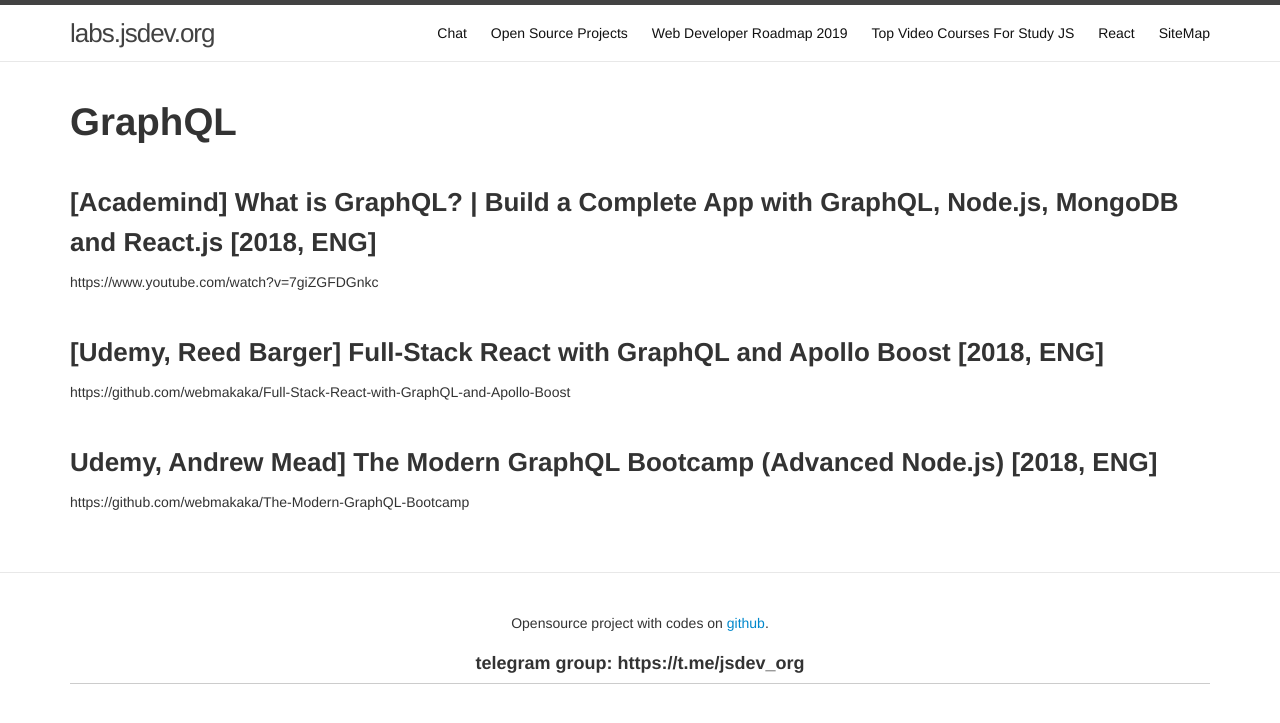
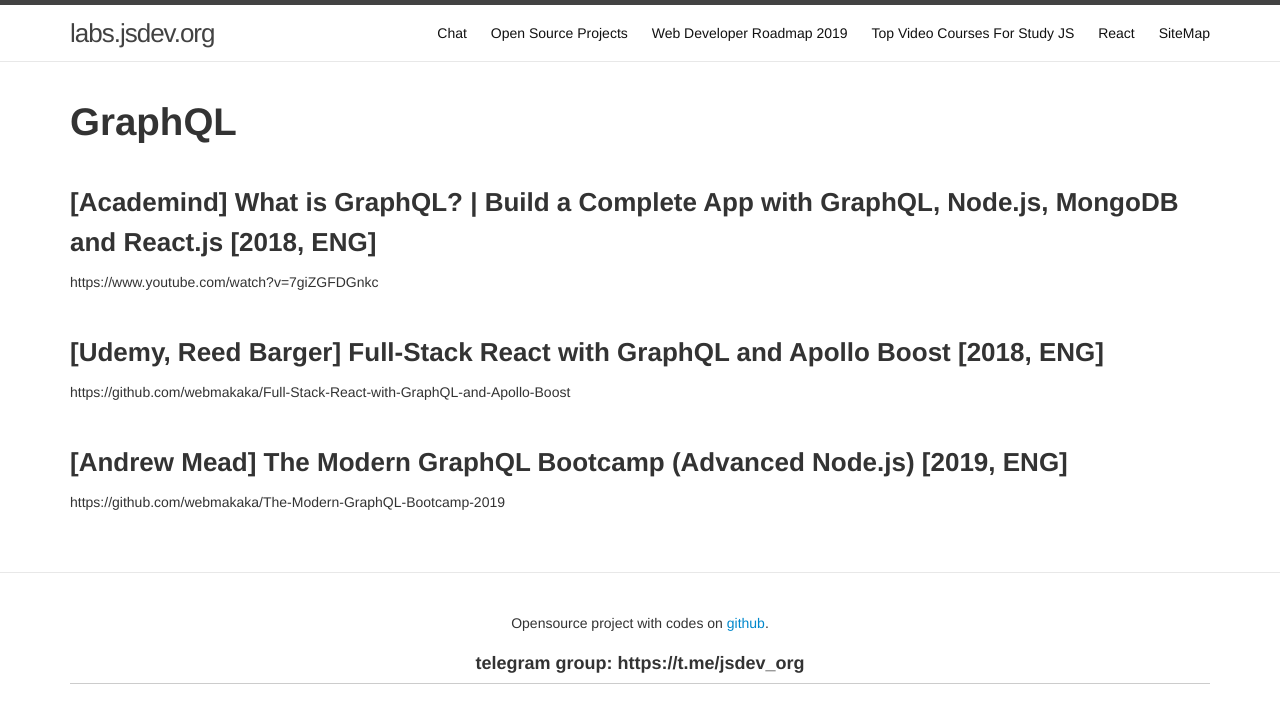
Before and after one commit to webmakaka/labs.jsdev.org, a Jekyll site: the page built from website/17-graphql/01-index.md, in a window 1280 px wide. Shown: the top 723 px of the page. Built offline with Jekyll 4.4.1, drawn with Linux system fonts in a browser that asks for light colours.

Commit message:
upd broken links

```diff
--- a/website/17-graphql/01-index.md
+++ b/website/17-graphql/01-index.md
@@ -21,6 +21,6 @@ https://github.com/webmakaka/Full-Stack-React-with-GraphQL-and-Apollo-Boost
 
 <br/>
 
-### Udemy, Andrew Mead] The Modern GraphQL Bootcamp (Advanced Node.js) [2018, ENG]
+### [Andrew Mead] The Modern GraphQL Bootcamp (Advanced Node.js) [2019, ENG]
 
-https://github.com/webmakaka/The-Modern-GraphQL-Bootcamp
+https://github.com/webmakaka/The-Modern-GraphQL-Bootcamp-2019
```
Also changed, not shown: website/00-index.md (+1 -1 lines), website/00-main/01-top-video-courses-for-study-js.md (+1 -1 lines).
